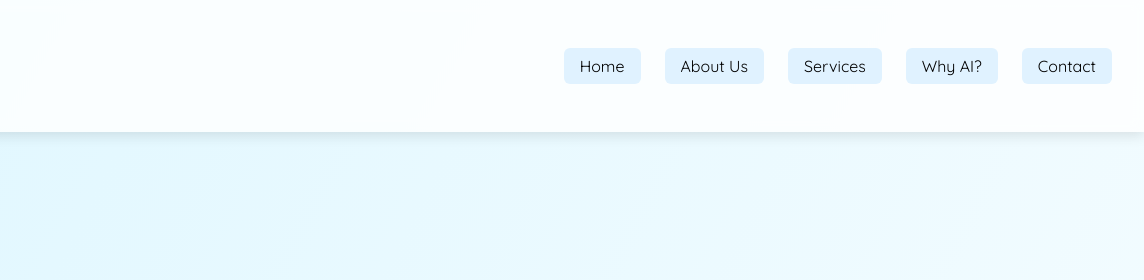
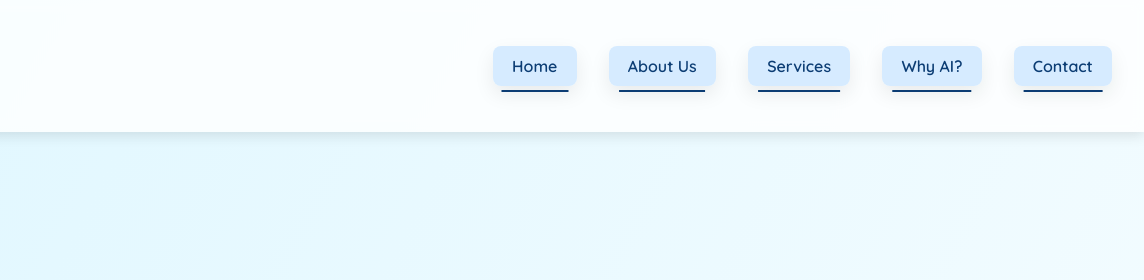
Before and after one commit to MbavhaleloRamadi/NortSide-Connect-Website, a plain HTML site: page index.html in a window 1280 px wide. Shown: the top 280 px of the page, 136-1280 px from the left. Drawn offline with Linux system fonts and the light colour scheme; a script that the page names is missing.

Commit message:
Nav Bar Design Change

```diff
--- a/css/main.css
+++ b/css/main.css
@@ -64,22 +64,50 @@ a {
 
 .nav-menu ul {
   display: flex;
-  gap: 1.5rem;
+  gap: 2rem;
   list-style: none;
+  margin: 0;
+  padding: 0;
+  align-items: center;
 }
 
 .nav-menu a {
-  font-weight: 500;
-  padding: 0.5rem 1rem;
-  border-radius: 6px;
-  transition: background 0.3s ease;
+  font-weight: 600;
+  padding: 0.6rem 1.2rem;
+  border-radius: 8px;
+  color: #0a0a0a;
+  position: relative;
+  text-decoration: none;
+  transition: all 0.3s ease;
+  background: linear-gradient(145deg, #f0f0f0, #ffffff);
+  box-shadow: 2px 2px 5px rgba(0,0,0,0.05), -2px -2px 5px rgba(255,255,255,0.8);
 }
 
 .nav-menu a:hover,
 .nav-menu a.active {
-  background-color: #e0f2ff;
-  color: #000;
+  color: #0c3d74;
+  background: #d6ebff;
+  box-shadow: 0 8px 20px rgba(0, 0, 0, 0.08);
+  transform: translateY(-2px);
 }
+
+.nav-menu a::after {
+  content: '';
+  position: absolute;
+  left: 50%;
+  bottom: -6px;
+  transform: translateX(-50%);
+  width: 0%;
+  height: 2px;
+  background-color: #0c3d74;
+  transition: width 0.3s ease;
+}
+
+.nav-menu a:hover::after,
+.nav-menu a.active::after {
+  width: 80%;
+}
+
 
 /* Hero Section */
 .hero-section {
```
